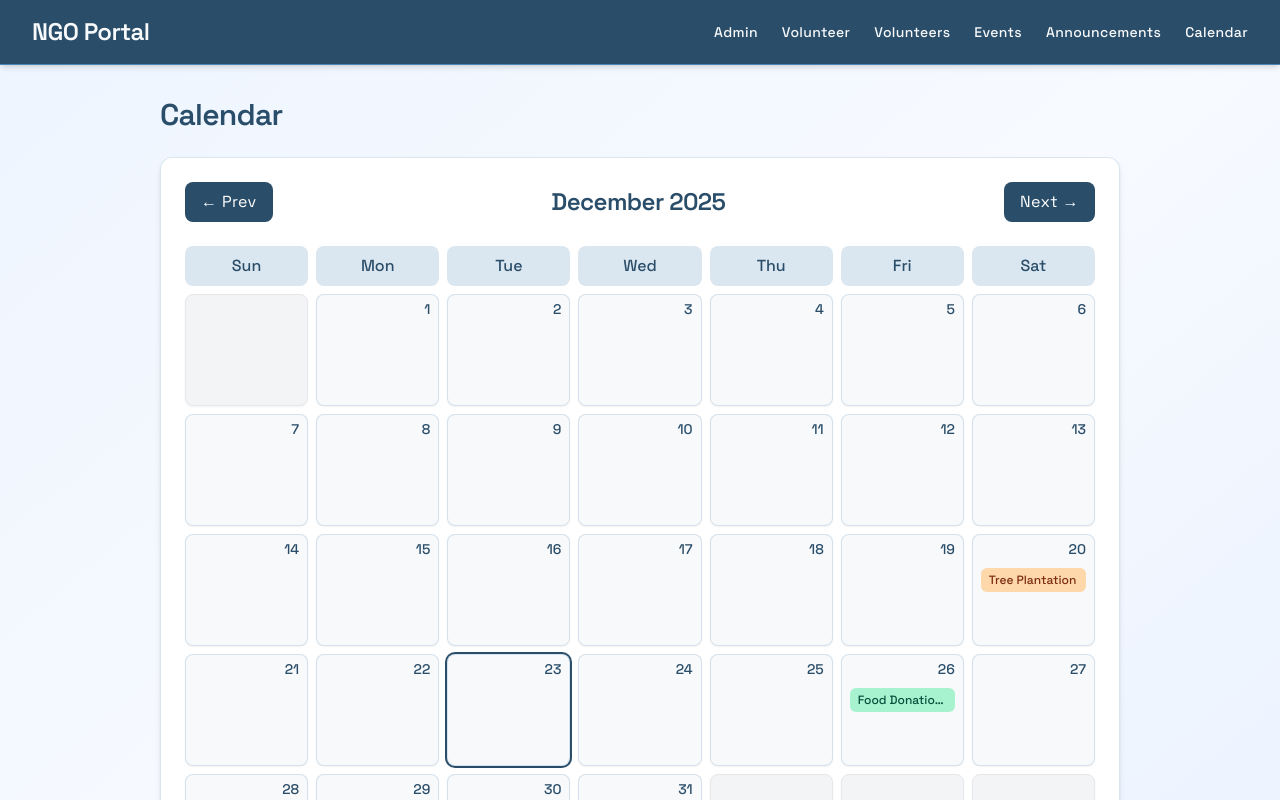
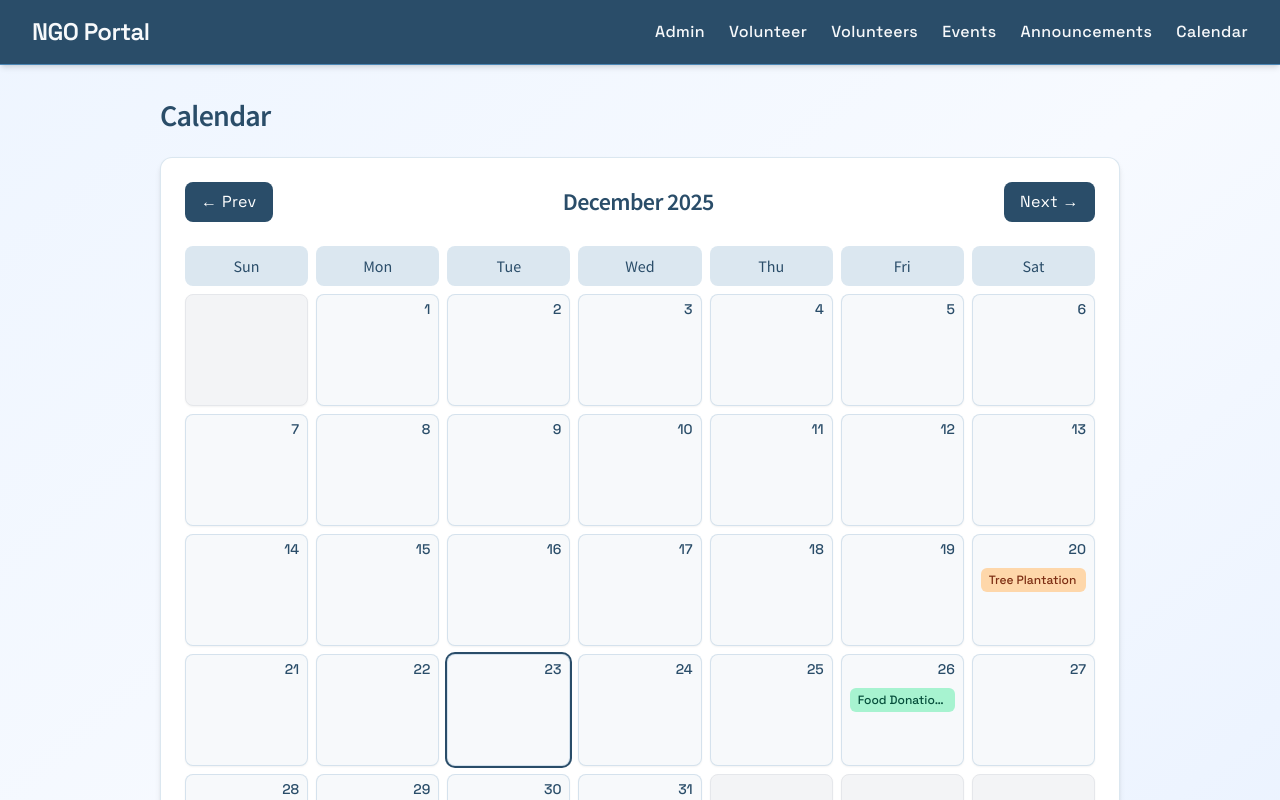
Before and after one commit to Sanjana-Chinnannavar/ngo-app, a React (Vite) app: page /calendar in a window 1280 px wide. Shown: the top 800 px of the page. Built offline with nearby package versions, Linux system fonts and the light colour scheme.

Commit message:
Switched UI to use tailwind

```diff
--- a/index.html
+++ b/index.html
@@ -4,6 +4,11 @@
     <link rel="preconnect" href="https://fonts.googleapis.com">
     <link rel="preconnect" href="https://fonts.gstatic.com" crossorigin>
     <link href="https://fonts.googleapis.com/css2?family=Space+Grotesk:wght@300;400;500;600;700&display=swap" rel="stylesheet">
+    <link
+      href="https://fonts.googleapis.com/css2?family=Source+Sans+Pro:wght@300;400;600;700&display=swap"
+      rel="stylesheet"
+    />
+
     <meta charset="UTF-8" />
     <link rel="icon" type="image/svg+xml" href="/vite.svg" />
     <meta name="viewport" content="width=device-width, initial-scale=1.0" />
--- a/src/components/Navbar.jsx
+++ b/src/components/Navbar.jsx
@@ -17,7 +17,7 @@ const Navbar = () => {
         NGO Portal
       </h2>
 
-      <div className="flex gap-6 text-sm font-medium tracking-wide">
+      <div className="flex gap-6 text-base font-medium tracking-wide">
         {[
           ["Admin", "/admin"],
           ["Volunteer", "/volunteer"],
--- a/src/index.css
+++ b/src/index.css
@@ -4,6 +4,6 @@
 
 body {
   @apply bg-gray-100 text-gray-800;
-  @apply font-grotesk bg-[#F7F9FB] text-[#1F2933];
+  @apply font-source bg-[#F7F9FB] text-[#1F2933];
   @apply bg-gradient-to-br from-[#EEF5FF] via-[#F7FAFF] to-[#E8F1FF];
 }
--- a/tailwind.config.js
+++ b/tailwind.config.js
@@ -7,6 +7,7 @@ module.exports = {
     extend: {
       fontFamily: {
         grotesk: ["Space Grotesk", "sans-serif"],
+        source: ["Source Sans Pro", "sans-serif"],
       },
     },
   },
```
Lines whose indentation alone changed are shown as unchanged.
